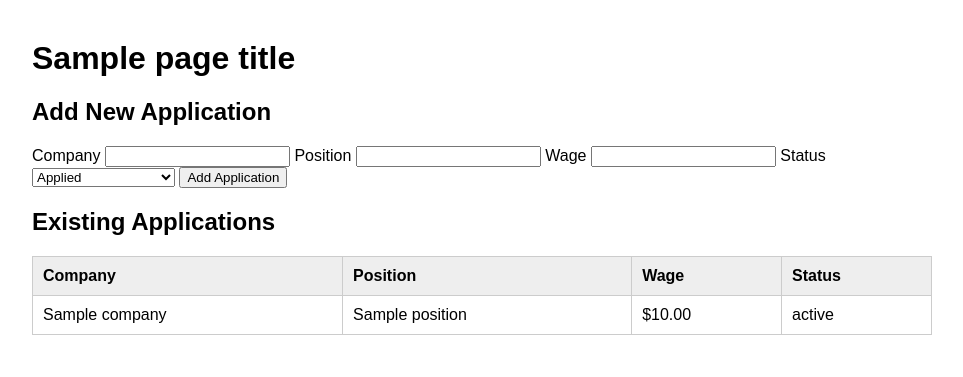
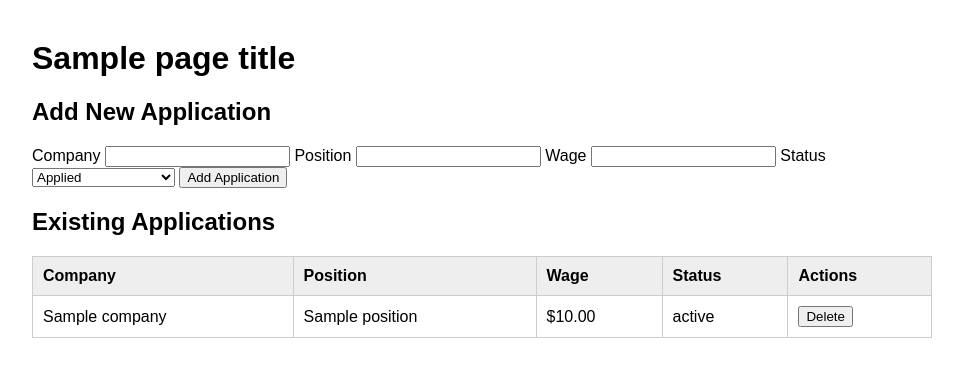
Before and after one commit to UniChen03/job_application_tracker, a Flask app: template templates/index.html in a window 1280 px wide. Shown: the top 377 px of the page, without its empty margins (158-1121 px from the left). Run offline with Flask 3, Linux system fonts and the light colour scheme; the template is opened without the code that fills it: most values are stand-ins (such as "Sample title", 1, 10 or a date in 2020).

Commit message:
Add application deletion

```diff
--- a/app.py
+++ b/app.py
@@ -83,3 +83,20 @@ def add_application():
     connection.close()
 
     return redirect(url_for("index"))
+
+
+@app.route("/applications/<int:application_id>/delete", methods=["POST"])
+def delete_application(application_id):
+    connection = get_db_connection()
+
+    connection.execute(
+        """
+        DELETE FROM applications
+        WHERE id = ?
+        """,
+        (application_id,),
+    )
+    connection.commit()
+    connection.close()
+
+    return redirect(url_for("index"))
--- a/templates/index.html
+++ b/templates/index.html
@@ -10,6 +10,7 @@
 </head>
 <body>
     <h1>{{ page_title }}</h1>
+    <div>
         <h2>Add New Application</h2>
 
         <form action="{{ url_for('add_application') }}" method="post">
@@ -52,7 +53,9 @@
 
             <button type="submit">Add Application</button>
         </form>
+    </div>
 
+    <div>
         <h2>Existing Applications</h2>
         <table>
             <thead>
@@ -61,6 +64,7 @@
                     <th>Position</th>
                     <th>Wage</th>
                     <th>Status</th>
+                    <th>Actions</th>
                 </tr>
             </thead>
 
@@ -79,15 +83,25 @@
                         </td>
 
                         <td>{{ application.status }}</td>
+
+                        <td>
+                            <form
+                                action="{{ url_for('delete_application', application_id=application.id) }}"
+                                method="post"
+                            >
+                                <button type="submit">Delete</button>
+                            </form>
+                        </td>
                     </tr>
                 {% else %}
                     <tr>
-                    <td colspan="4">
+                        <td colspan="5">
                             No applications yet. Add one using the form above.
                         </td>
                     </tr>
                 {% endfor %}
             </tbody>
         </table>
+    </div>
 </body>
 </html>
```
Also changed, not shown: PROJECT_STATUS.md (+1 -0 lines). Lines whose indentation alone changed are shown as unchanged.
